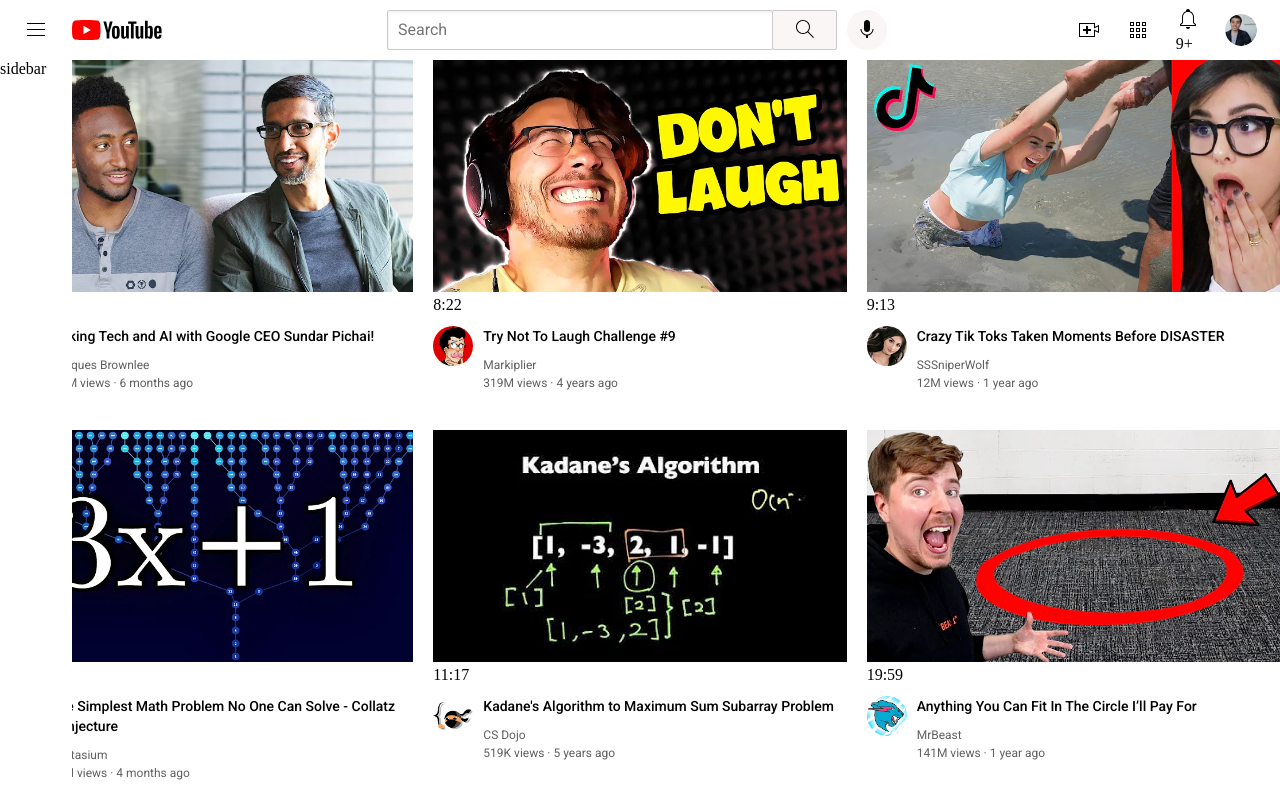
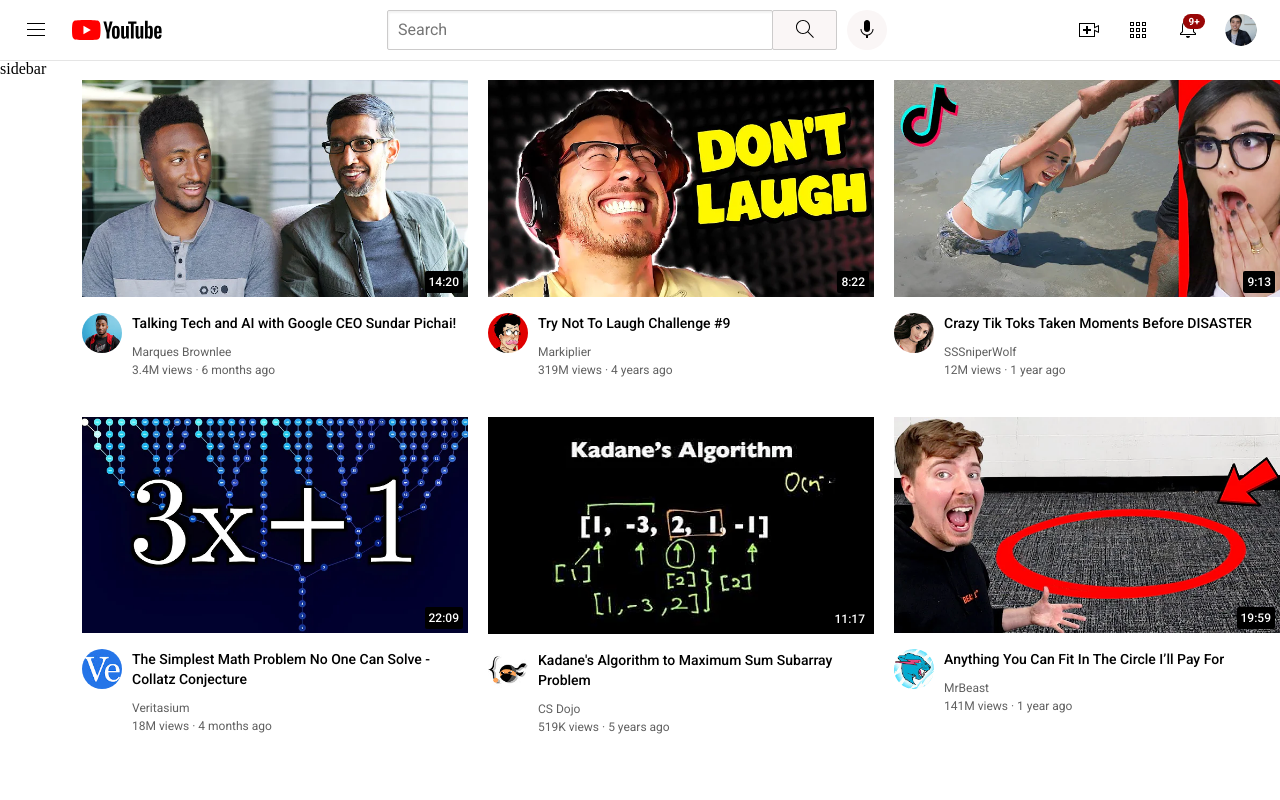
Before and after one commit to tresoruwizeye/YOUTUBE, a plain HTML site: page html/youtube.html in a window 1280 px wide. Drawn offline with Linux system fonts and the light colour scheme.

Commit message:
styling badges, video durations, and bars

```diff
--- a/styles/general.css
+++ b/styles/general.css
@@ -6,4 +6,6 @@ p {
 
 body {
   margin: 0;
+  padding-top: 80px;
+  padding-left: 82px;
 }
--- a/styles/header.css
+++ b/styles/header.css
@@ -3,6 +3,13 @@
   display: flex;
   flex-direction: row;
   justify-content: space-between;
+  position: fixed;
+  top: 0;
+  left: 0;
+  right: 0;
+  background-color: #fff;
+  border-bottom: 1px solid #e5e5e5;
+  z-index: 100;
 }
 
 .left-section {
@@ -81,17 +88,31 @@
 
 .upload-icon {
   height: 24px;
-  /* margin-right: 24px; */
 }
 
 .youtube-apps-icon {
   height: 24px;
-  /* margin-right: 24px; */
 }
 
 .notifications-icon {
   height: 24px;
-  /* margin-right: 24px; */
+}
+
+.notification-icon-container {
+  position: relative;
+}
+.notification-badge {
+  position: absolute;
+  top: -2px;
+  right: -5px;
+  background-color: rgb(153, 6, 6);
+  color: #fff;
+  font-size: 10px;
+  font-family: "Roboto", Arial;
+  font-weight: bold;
+  border-radius: 80px;
+  padding: 2px 5px;
+  justify-content: center;
 }
 .current-user-picture {
   height: 32px;
--- a/styles/video.css
+++ b/styles/video.css
@@ -29,6 +29,20 @@
 }
 .thumbnail-row {
   margin-bottom: 12px;
+  position: relative;
+}
+
+.video-duration {
+  font-family: "Roboto", Arial;
+  font-size: 12px;
+  font-weight: 500;
+  border-radius: 2px;
+  background-color: black;
+  color: white;
+  position: absolute;
+  bottom: 8px;
+  right: 5px;
+  padding: 4px 4px;
 }
 
 .video-grid {
```
